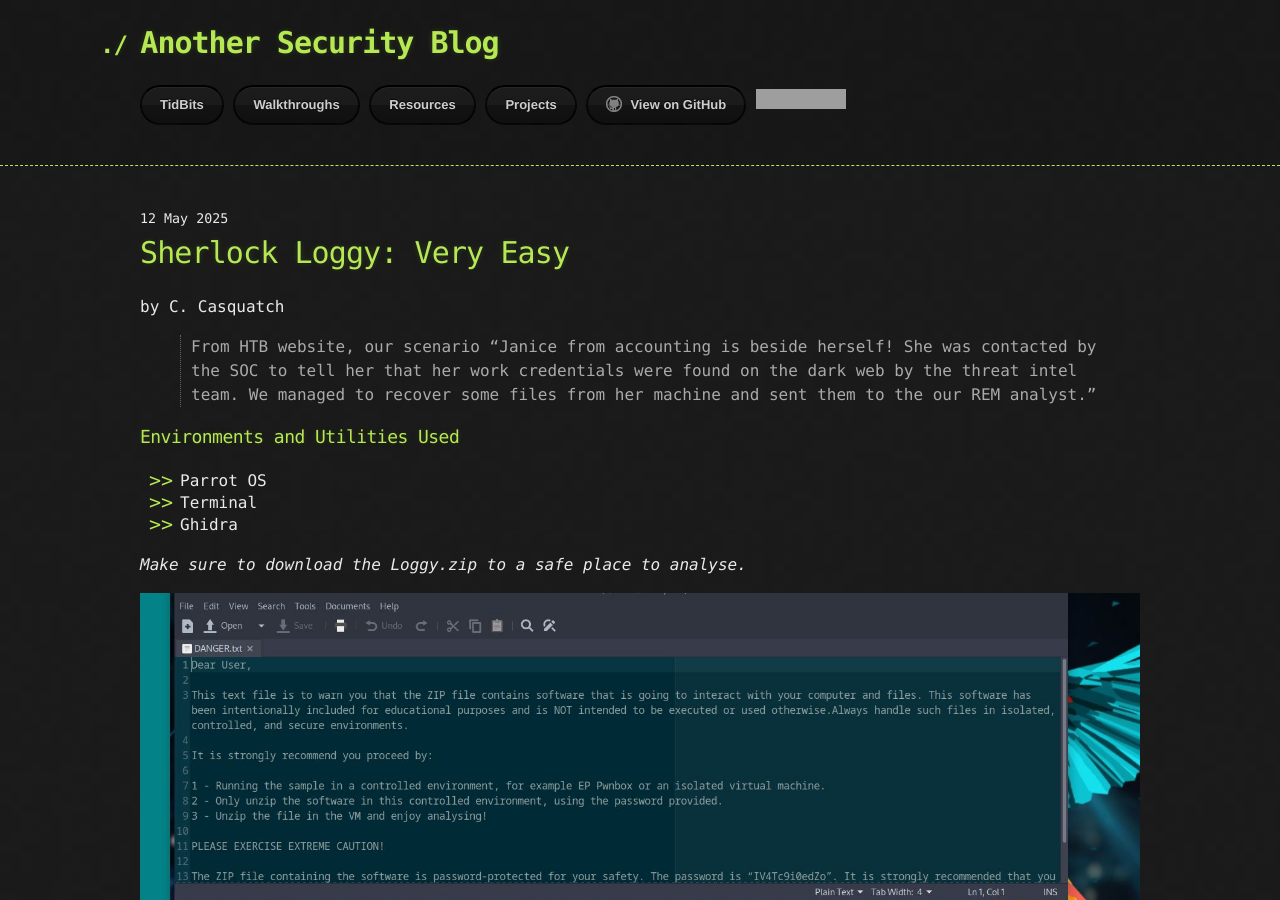
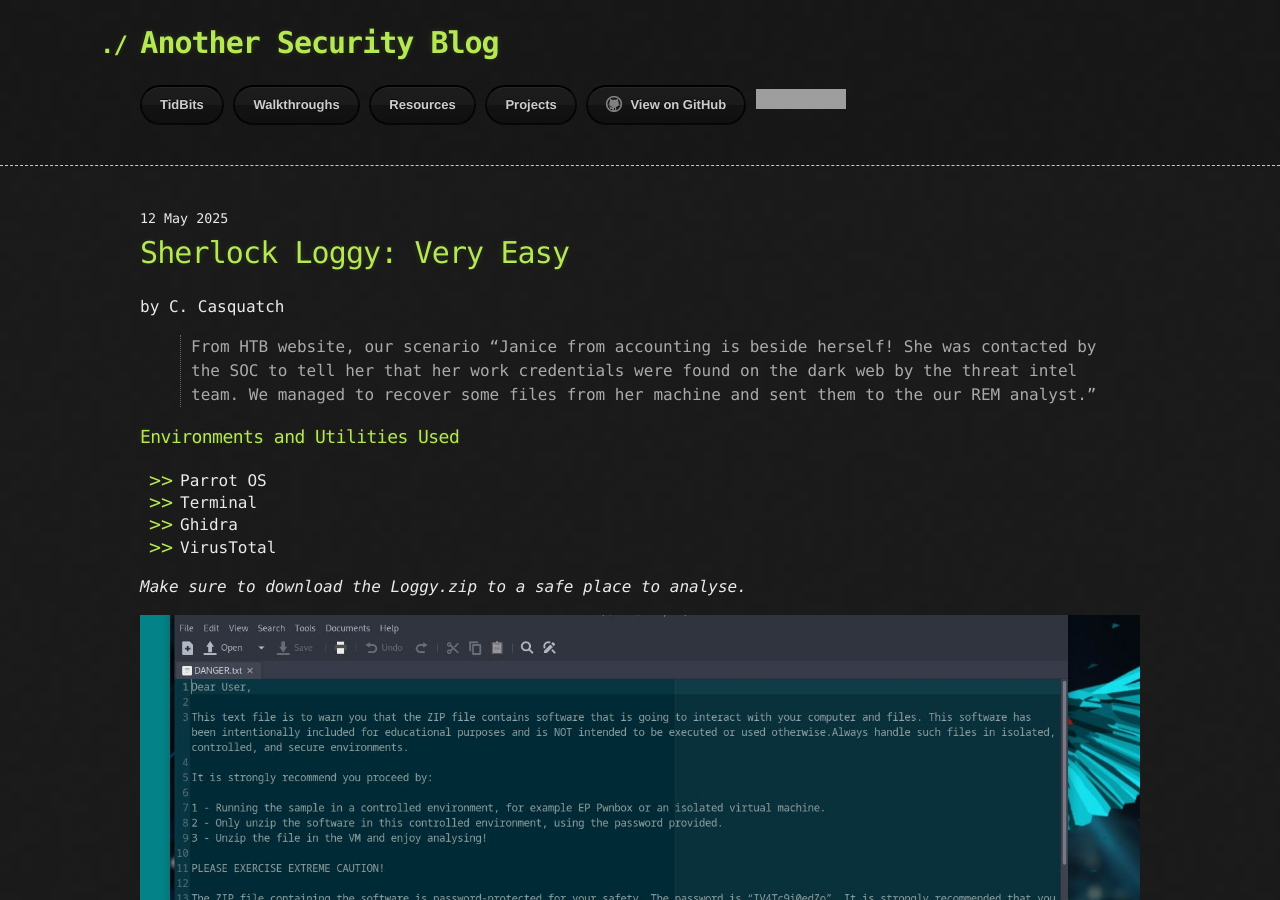
Before and after one commit to CyberCasquatch/cybercasquatch.github.io, a Jekyll site: the page built from _posts/Walkthroughs/2025-05-12-loggy-sherlock.md, in a window 1280 px wide and 900 px high. Built offline with Jekyll 4.4.1, drawn with Linux system fonts in a browser that asks for light colours; the repository's description, which GitHub fills in, is left out; grey boxes are pictures that could not be loaded.

Commit message:
Update 2025-05-12-loggy-sherlock.md

```diff
--- a/_posts/Walkthroughs/2025-05-12-loggy-sherlock.md
+++ b/_posts/Walkthroughs/2025-05-12-loggy-sherlock.md
@@ -15,6 +15,7 @@
 * Parrot OS
 * Terminal
 * Ghidra
+* VirusTotal
 
 _Make sure to download the Loggy.zip to a safe place to analyse._
 
```
